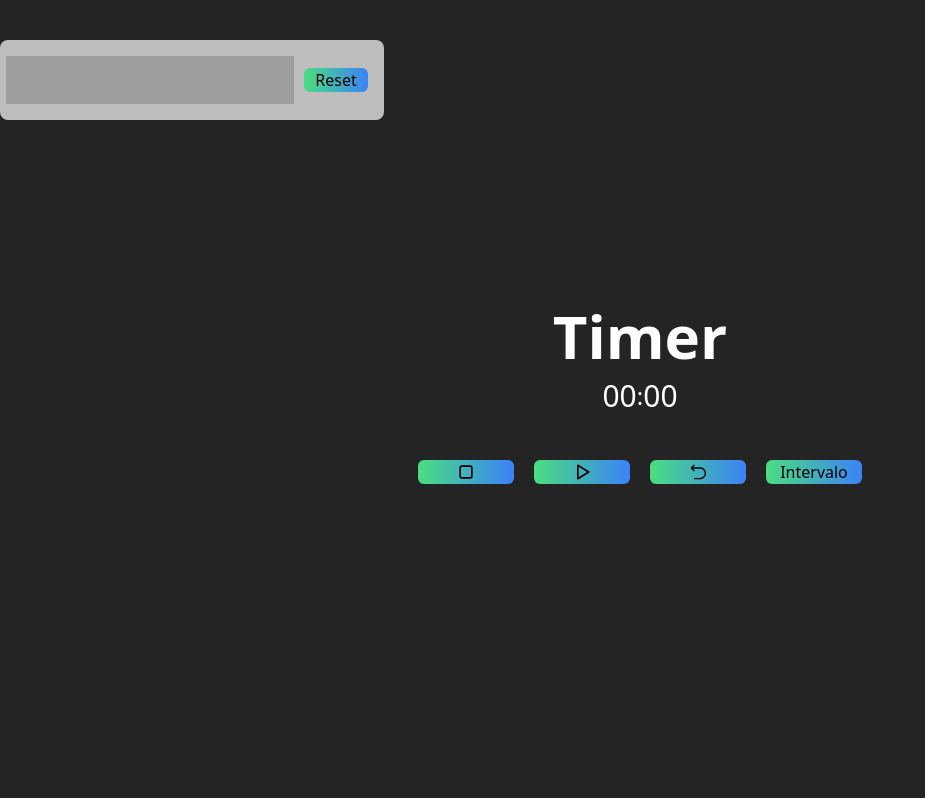
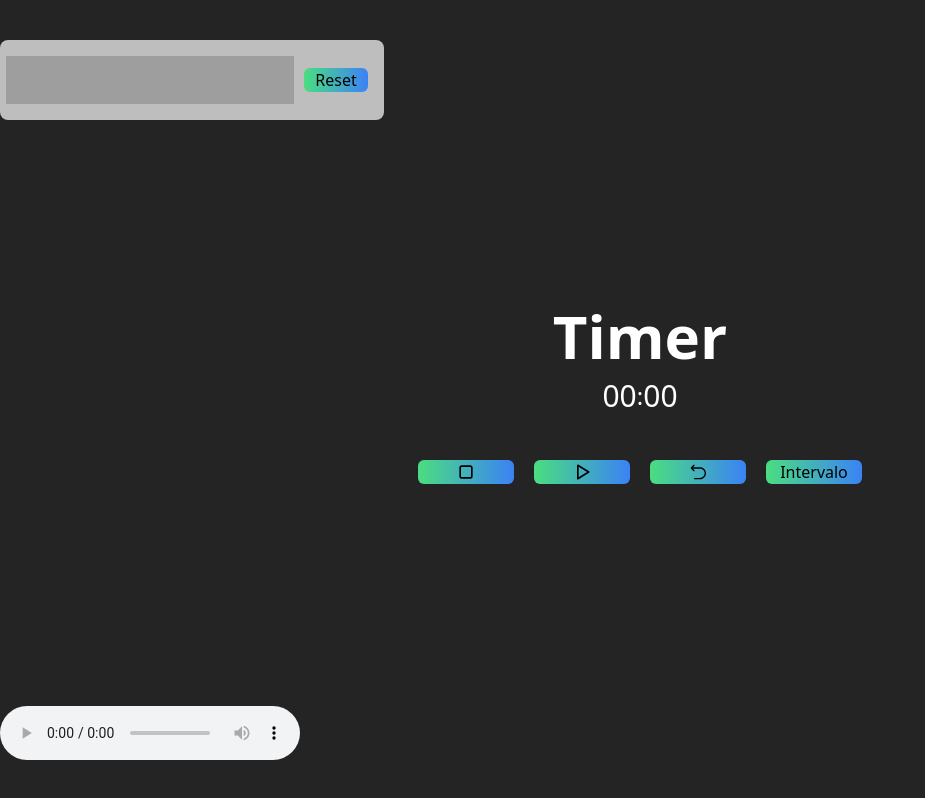
Before and after one commit to rick-silva/Timer-Rick, a React (Vite) app: page / in a window 1280 px wide. Shown: the whole page, without its empty margins (0-925 px from the left). Built offline with nearby package versions, Linux system fonts and the light colour scheme; grey boxes are pictures that could not be loaded.

Commit message:
test song

```diff
--- a/src/assets/components/player.jsx
+++ b/src/assets/components/player.jsx
@@ -10,12 +10,7 @@ export const Player = () =>{
 
     return(
         <div className="w-96 absolute bottom-10">
-            {/* <iframe width="260" height="115"
-                src="https://www.youtube-nocookie.com/embed/BEXL80LS0-I?controls=0&autoplay=1&loop=1"
-                title="YouTube video player"
-                allowfullscreen>
-
-            </iframe> */}
+            <audio controls src="src/assets/music/GTA5_Message.mp3"></audio>
         </div>
     )
 }
```
Also changed, not shown: 1 other file (tests, documents, lock files or other folders).
